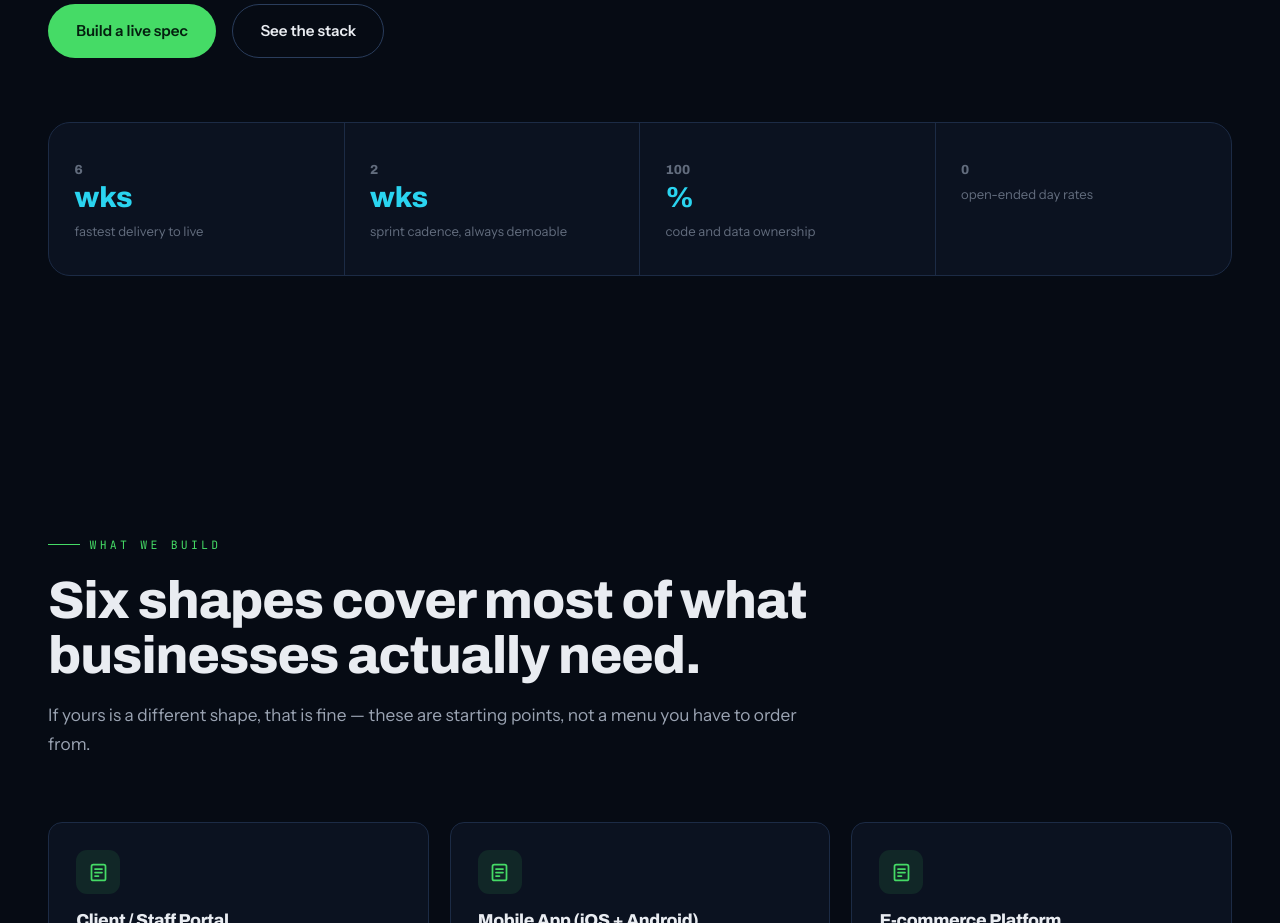
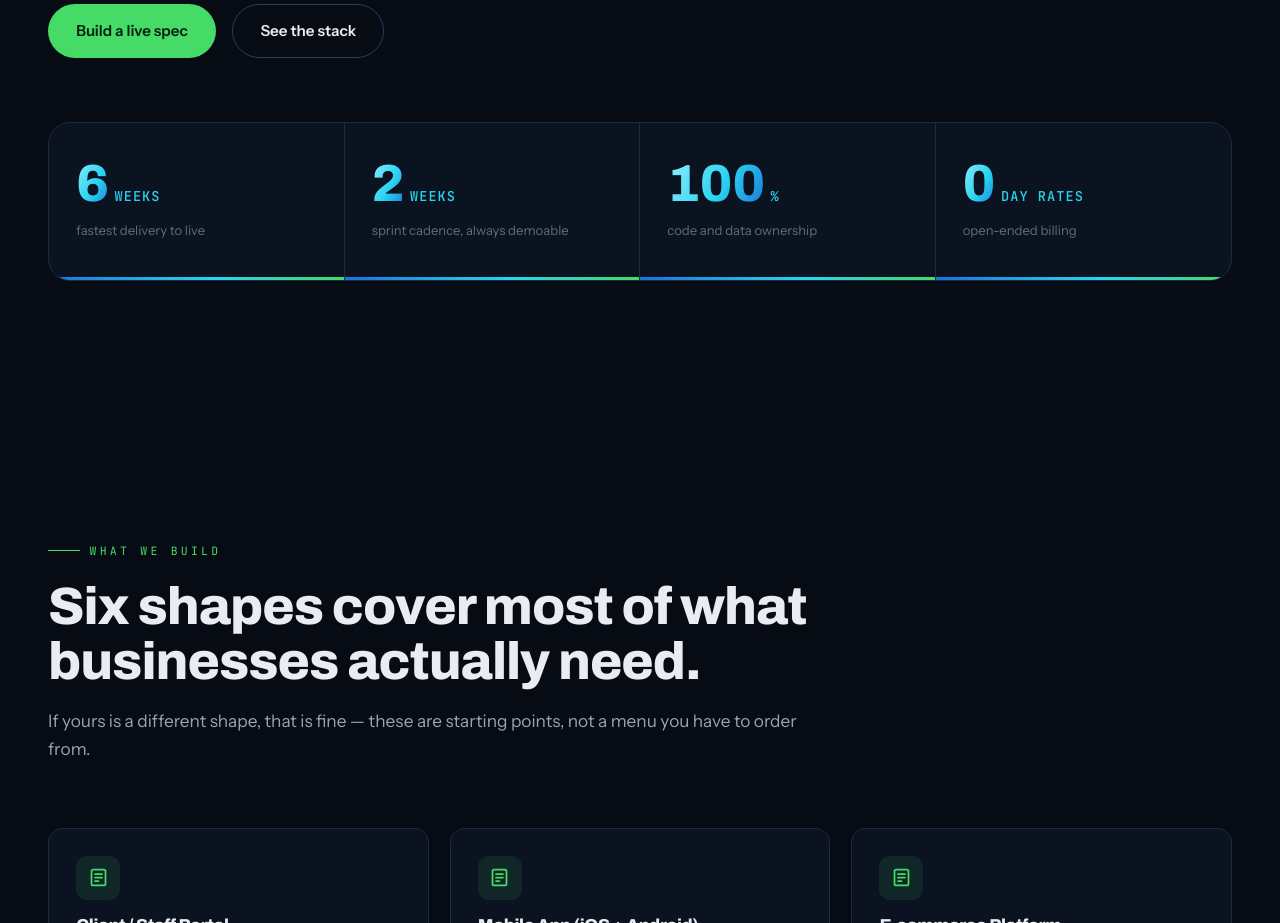
Before and after one commit to mcfearless75/protec-solutions, a plain HTML site: page apps.html in a window 1280 px wide. Shown: the part 820-1743 px from the top of the page. Drawn offline with Linux system fonts and the light colour scheme.

Commit message:
feat: redesign stat bands as interactive cells
- Fixes broken layout where the label selector was shrinking the counter
  and blowing up the unit onto its own line
- Numbers now render in the brand cyan gradient with mono units inline
- Cursor-tracking radial glow per cell, staggered gradient sweep
  underline on scroll reveal, hover/focus reveals a one-line detail
- Keyboard accessible (cells focusable, detail shows on focus) and
  reduced-motion aware
- Applied on goldshield.html and apps.html; certification stat corrected
  to six standards to match the table

```diff
--- a/apps.html
+++ b/apps.html
@@ -14,7 +14,7 @@
 <link rel="preconnect" href="https://fonts.googleapis.com">
 <link rel="preconnect" href="https://fonts.gstatic.com" crossorigin>
 <link href="https://fonts.googleapis.com/css2?family=Archivo:wght@600;800;900&family=Instrument+Sans:wght@400;500;600&family=JetBrains+Mono:wght@400;500&display=swap" rel="stylesheet">
-<link rel="stylesheet" href="css/style.css?v=3">
+<link rel="stylesheet" href="css/style.css?v=4">
 </head>
 <body>
 <a class="skip-link" href="#main">Skip to content</a>
@@ -63,10 +63,30 @@
 
   <section class="wrap" style="padding-top:0">
     <div class="stat-band reveal">
-      <div><strong><span data-count="6">0</span><span class="unit"> wks</span></strong><span>fastest delivery to live</span></div>
-      <div><strong><span data-count="2">0</span><span class="unit"> wks</span></strong><span>sprint cadence, always demoable</span></div>
-      <div><strong><span data-count="100">0</span><span class="unit">%</span></strong><span>code and data ownership</span></div>
-      <div><strong><span data-count="0">0</span></strong><span>open-ended day rates</span></div>
+      <div class="stat" tabindex="0">
+        <strong><span data-count="6">0</span><span class="unit">WEEKS</span></strong>
+        <span class="stat-label">fastest delivery to live</span>
+        <span class="stat-detail">Internal ops tools ship in six weeks. Portals in eight, mobile in twelve.</span>
+        <span class="stat-sweep" aria-hidden="true"><i></i></span>
+      </div>
+      <div class="stat" tabindex="0">
+        <strong><span data-count="2">0</span><span class="unit">WEEKS</span></strong>
+        <span class="stat-label">sprint cadence, always demoable</span>
+        <span class="stat-detail">Something you can click at the end of every sprint — not a status report.</span>
+        <span class="stat-sweep" aria-hidden="true"><i></i></span>
+      </div>
+      <div class="stat" tabindex="0">
+        <strong><span data-count="100">0</span><span class="unit">%</span></strong>
+        <span class="stat-label">code and data ownership</span>
+        <span class="stat-detail">Source, database, domains and accounts handed over on completion.</span>
+        <span class="stat-sweep" aria-hidden="true"><i></i></span>
+      </div>
+      <div class="stat" tabindex="0">
+        <strong><span data-count="0">0</span><span class="unit">DAY RATES</span></strong>
+        <span class="stat-label">open-ended billing</span>
+        <span class="stat-detail">Fixed price after discovery. If we underestimate, that is our problem.</span>
+        <span class="stat-sweep" aria-hidden="true"><i></i></span>
+      </div>
     </div>
   </section>
 
@@ -287,9 +307,9 @@
   </div>
 </footer>
 
-<script src="js/knowledge.js?v=3"></script>
-<script src="js/site.js?v=3"></script>
-<script src="js/tools.js?v=3"></script>
+<script src="js/knowledge.js?v=4"></script>
+<script src="js/site.js?v=4"></script>
+<script src="js/tools.js?v=4"></script>
 <script>
 document.getElementById("year").textContent = new Date().getFullYear();
 (() => {
--- a/css/style.css
+++ b/css/style.css
@@ -844,7 +844,7 @@ input[type="range"]:focus-visible {
    PAGE-SPECIFIC SHARED PIECES
    ============================================================ */
 
-/* stat band */
+/* stat band — interactive cells with cursor glow and sweep underline */
 .stat-band {
   display: grid;
   grid-template-columns: repeat(4, 1fr);
@@ -854,23 +854,92 @@ input[type="range"]:focus-visible {
   background: var(--bg-raised);
 }
 @media (max-width: 760px) { .stat-band { grid-template-columns: 1fr 1fr; } }
-.stat-band > div {
-  padding: 2rem 1.6rem;
+.stat {
+  position: relative;
+  padding: 2.2rem 1.7rem 2.4rem;
   border-right: 1px solid var(--line);
+  overflow: hidden;
+  transition: background 0.35s;
 }
-.stat-band > div:last-child { border-right: 0; }
+.stat:last-child { border-right: 0; }
 @media (max-width: 760px) {
-  .stat-band > div:nth-child(2) { border-right: 0; }
-  .stat-band > div:nth-child(-n+2) { border-bottom: 1px solid var(--line); }
+  .stat:nth-child(2) { border-right: 0; }
+  .stat:nth-child(-n+2) { border-bottom: 1px solid var(--line); }
 }
-.stat-band strong {
+.stat::before {
+  content: "";
+  position: absolute; inset: 0;
+  background: radial-gradient(240px circle at var(--mx, 50%) var(--my, 50%),
+    rgba(42, 212, 240, 0.1), transparent 65%);
+  opacity: 0;
+  transition: opacity 0.35s;
+  pointer-events: none;
+}
+.stat:hover::before { opacity: 1; }
+.stat strong {
   font-family: var(--font-display);
-  font-size: clamp(1.9rem, 1.4rem + 2vw, 3rem);
+  font-size: clamp(2.1rem, 1.5rem + 2.2vw, 3.3rem);
+  line-height: 1;
+  display: flex;
+  align-items: baseline;
+  gap: 0.35rem;
+}
+.stat strong > span:first-child {
+  background: linear-gradient(120deg, #93eeff, var(--gold) 55%, var(--gold-deep));
+  -webkit-background-clip: text;
+  background-clip: text;
+  color: transparent;
+}
+.stat .unit {
+  font-family: var(--font-mono);
+  font-size: 0.85rem;
+  font-weight: 500;
+  letter-spacing: 0.08em;
+  color: var(--gold);
+}
+.stat-label {
   display: block;
-  line-height: 1;
+  margin-top: 0.6rem;
+  font-size: 0.82rem;
+  color: var(--text-faint);
+  transition: color 0.3s;
 }
-.stat-band strong .unit { color: var(--gold); font-size: 0.6em; }
-.stat-band span { font-size: 0.82rem; color: var(--text-faint); margin-top: 0.5rem; display: block; }
+.stat:hover .stat-label { color: var(--text-dim); }
+.stat-detail {
+  display: block;
+  max-height: 0;
+  opacity: 0;
+  overflow: hidden;
+  font-size: 0.8rem;
+  line-height: 1.5;
+  color: var(--text-dim);
+  transition: max-height 0.45s var(--ease-expo), opacity 0.35s, margin-top 0.45s var(--ease-expo);
+}
+.stat:hover .stat-detail, .stat:focus-within .stat-detail {
+  max-height: 4.5em;
+  opacity: 1;
+  margin-top: 0.55rem;
+}
+.stat-sweep {
+  position: absolute;
+  left: 0; right: 0; bottom: 0;
+  height: 3px;
+  background: var(--line);
+}
+.stat-sweep i {
+  display: block;
+  height: 100%;
+  width: 0;
+  background: linear-gradient(90deg, var(--gold-deep), var(--gold) 55%, var(--teal));
+  transition: width 1.1s var(--ease-expo);
+}
+.stat-band.in .stat:nth-child(1) .stat-sweep i { width: 100%; transition-delay: 0.05s; }
+.stat-band.in .stat:nth-child(2) .stat-sweep i { width: 100%; transition-delay: 0.2s; }
+.stat-band.in .stat:nth-child(3) .stat-sweep i { width: 100%; transition-delay: 0.35s; }
+.stat-band.in .stat:nth-child(4) .stat-sweep i { width: 100%; transition-delay: 0.5s; }
+@media (prefers-reduced-motion: reduce) {
+  .stat-band.in .stat-sweep i { transition: none; }
+}
 
 /* interactive tool shells */
 .tool {
--- a/js/site.js
+++ b/js/site.js
@@ -512,6 +512,33 @@
     );
   }
 
+  /* ---------- stat band: cursor glow + staggered sweep ---------- */
+  function initStatBand() {
+    const bands = $$(".stat-band");
+    if (!bands.length) return;
+    bands.forEach((band) => {
+      band.addEventListener("pointermove", (e) => {
+        const stat = e.target.closest(".stat");
+        if (!stat) return;
+        const r = stat.getBoundingClientRect();
+        stat.style.setProperty("--mx", ((e.clientX - r.left) / r.width) * 100 + "%");
+        stat.style.setProperty("--my", ((e.clientY - r.top) / r.height) * 100 + "%");
+      }, { passive: true });
+
+      if (reduceMotion || !("IntersectionObserver" in window)) {
+        band.classList.add("in");
+        return;
+      }
+      const io = new IntersectionObserver((entries) => {
+        if (entries[0].isIntersecting) {
+          band.classList.add("in");
+          io.disconnect();
+        }
+      }, { threshold: 0.4 });
+      io.observe(band);
+    });
+  }
+
   /* ---------- smooth in-page anchors with header offset ---------- */
   function initAnchors() {
     document.addEventListener("click", (e) => {
@@ -536,6 +563,7 @@
     initCanvas();
     initPalette();
     initAssistant();
+    initStatBand();
     initAnchors();
     document.body.classList.add("grain");
   }
```
Also changed, not shown: 404.html (+3 -3 lines), ai-lab.html (+4 -4 lines), contact.html (+4 -4 lines), goldshield.html (+28 -8 lines), index.html (+4 -4 lines), sectors.html (+4 -4 lines).
